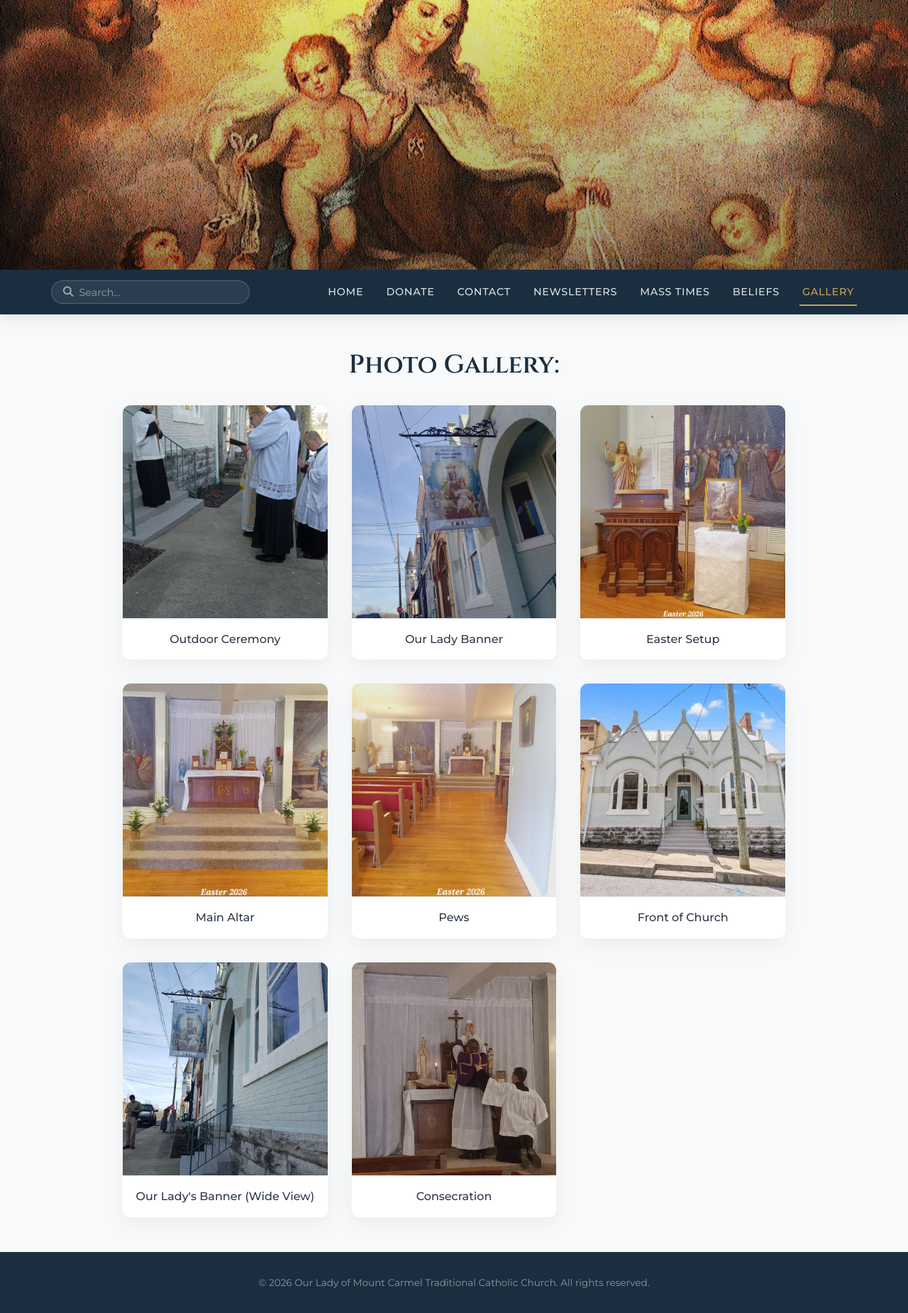
After one commit to MiguelWJerome/Veronica-Website, a Flask app: page /gallery in a window 1280 px wide. The commit adds this page. Shown: the whole page at 71% size. Run offline with Flask 3, Linux system fonts and the light colour scheme.

Commit message:
added gallery

```diff
--- a/app.py
+++ b/app.py
@@ -15,6 +15,10 @@ def home():
 def contact():
     return render_template('contact.html')
 
+@app.route('/gallery')
+def gallery():
+    return render_template('gallery.html')
+
 if __name__ == '__main__':
     # Run the application on localhost and port 2048
     print("Starting Flask application on http://localhost:2048...")
--- a/static/css/styles.css
+++ b/static/css/styles.css
@@ -355,6 +355,57 @@ body {
     border-top: 1px solid rgba(255, 255, 255, 0.05);
 }
 
+/* Gallery Styles */
+.gallery-section {
+    width: 100%;
+}
+
+.gallery-grid {
+    display: grid;
+    grid-template-columns: repeat(3, 1fr);
+    gap: 2rem;
+    margin-top: 2rem;
+}
+
+.gallery-card {
+    background-color: var(--bg-white);
+    border-radius: 12px;
+    box-shadow: var(--card-shadow);
+    overflow: hidden;
+    border: 1px solid rgba(0, 0, 0, 0.03);
+    transition: var(--transition-smooth);
+    display: flex;
+    flex-direction: column;
+}
+
+.gallery-card:hover {
+    transform: translateY(-5px);
+    box-shadow: 0 15px 35px rgba(0, 0, 0, 0.08);
+}
+
+.gallery-img {
+    width: 100%;
+    height: 300px;
+    object-fit: cover;
+    display: block;
+    transition: var(--transition-smooth);
+}
+
+.gallery-card:hover .gallery-img {
+    transform: scale(1.03);
+}
+
+.gallery-caption {
+    padding: 1rem;
+    font-size: 1rem;
+    font-weight: 500;
+    color: var(--text-dark);
+    text-align: center;
+    border-top: 1px solid var(--border-color);
+    background-color: var(--bg-white);
+    margin-top: auto;
+}
+
 /* Media Queries for Desktop and Mobile Responsiveness */
 @media (max-width: 900px) {
     .hero-banner {
@@ -363,6 +414,15 @@ body {
 
     .main-title {
         font-size: 1.8rem;
+    }
+
+    .gallery-grid {
+        grid-template-columns: repeat(2, 1fr);
+        gap: 1.5rem;
+    }
+
+    .gallery-img {
+        height: 250px;
     }
 }
 
@@ -431,6 +491,11 @@ body {
     .card-body {
         padding: 1.5rem;
     }
+
+    .gallery-grid {
+        grid-template-columns: 1fr;
+        gap: 1.25rem;
+    }
 }
 
 /* CSS Animation */
--- a/templates/contact.html
+++ b/templates/contact.html
@@ -43,7 +43,7 @@
                 <a href="#newsletters" class="nav-link">Newsletters</a>
                 <a href="#mass-times" class="nav-link">Mass times</a>
                 <a href="#beliefs" class="nav-link">Beliefs</a>
-                <a href="#gallery" class="nav-link">Gallery</a>
+                <a href="{{ url_for('gallery') }}" class="nav-link">Gallery</a>
             </div>
         </div>
     </nav>
@@ -61,7 +61,7 @@
                     <div style="margin-bottom: 1.5rem;">
                         <p class="church-name" style="margin-bottom: 0.5rem;"><i class="fa fa-phone icon-accent"></i> Contact info:</p>
                         <p style="font-size: 1.05rem; padding-left: 1.8rem;">
-                            <strong>Phone:</strong> Lee Speray <a href="tel:5025176550" class="external-link" style="color: var(--text-dark); border-bottom: none;">(502 - 517 - 6550)</a>
+                            <strong>Phone:</strong> Lee Speray <a href="tel:5025451730" class="external-link" style="color: var(--text-dark); border-bottom: none;">(502-545-1730)</a>
                         </p>
                         <p style="font-size: 1.05rem; padding-left: 1.8rem; margin-top: 0.5rem; color: var(--text-muted);">
                             <strong>Email:</strong> ( )
--- /dev/null
+++ b/templates/gallery.html
@@ -0,0 +1,122 @@
+<!DOCTYPE html>
+<html lang="en">
+<head>
+    <meta charset="UTF-8">
+    <meta name="viewport" content="width=device-width, initial-scale=1.0">
+    <title>Photo Gallery | Our Lady of Mount Carmel</title>
+    <meta name="description" content="Photo gallery for Our Lady of Mount Carmel Traditional Catholic Church in Harrodsburg, KY.">
+    <!-- Google Fonts -->
+    <link rel="preconnect" href="https://fonts.googleapis.com">
+    <link rel="preconnect" href="https://fonts.gstatic.com" crossorigin>
+    <link href="https://fonts.googleapis.com/css2?family=Cinzel:wght@400;600;700&family=Montserrat:wght@300;400;500;600&display=swap" rel="stylesheet">
+    <!-- CSS stylesheet -->
+    <link rel="stylesheet" href="{{ url_for('static', filename='css/styles.css') }}">
+    <!-- FontAwesome for icons -->
+    <link rel="stylesheet" href="https://cdnjs.cloudflare.com/ajax/libs/font-awesome/6.4.0/css/all.min.css">
+</head>
+<body>
+    <!-- Top Hero Banner Image -->
+    <header class="hero-banner">
+        <img src="{{ url_for('static', filename='images/homepage_cover.jpg') }}" alt="Our Lady of Mount Carmel Church Banner" class="hero-image">
+        <div class="hero-overlay"></div>
+    </header>
+
+    <!-- Navigation & Search Bar Wrapper -->
+    <nav class="navigation-bar">
+        <div class="nav-container">
+            <!-- Search Box -->
+            <div class="search-box">
+                <i class="fa fa-search search-icon"></i>
+                <input type="text" placeholder="Search..." aria-label="Search site">
+            </div>
+
+            <!-- Hamburger menu for mobile -->
+            <button class="menu-toggle" id="mobile-menu-btn" aria-label="Toggle Navigation Menu">
+                <i class="fa fa-bars"></i>
+            </button>
+
+            <!-- Navigation Links -->
+            <div class="nav-menu" id="nav-menu">
+                <a href="{{ url_for('home') }}" class="nav-link">Home</a>
+                <a href="#donate" class="nav-link">Donate</a>
+                <a href="{{ url_for('contact') }}" class="nav-link">Contact</a>
+                <a href="#newsletters" class="nav-link">Newsletters</a>
+                <a href="#mass-times" class="nav-link">Mass times</a>
+                <a href="#beliefs" class="nav-link">Beliefs</a>
+                <a href="{{ url_for('gallery') }}" class="nav-link active">Gallery</a>
+            </div>
+        </div>
+    </nav>
+
+    <!-- Main Content Area -->
+    <main class="content-container">
+        <section class="gallery-section">
+            <h1 class="main-title" style="text-align: center;">Photo Gallery:</h1>
+
+            <div class="gallery-grid">
+                <!-- Image 1 -->
+                <div class="gallery-card">
+                    <img src="{{ url_for('static', filename='images/outdoor_ceremony.jpg') }}" alt="Outdoor Ceremony" class="gallery-img">
+                    <div class="gallery-caption">Outdoor Ceremony</div>
+                </div>
+                <!-- Image 2 -->
+                <div class="gallery-card">
+                    <img src="{{ url_for('static', filename='images/our_lady_banner.jpg') }}" alt="Our Lady Banner" class="gallery-img">
+                    <div class="gallery-caption">Our Lady Banner</div>
+                </div>
+                <!-- Image 3 -->
+                <div class="gallery-card">
+                    <img src="{{ url_for('static', filename='images/easter_setup.jpg') }}" alt="Easter Setup" class="gallery-img">
+                    <div class="gallery-caption">Easter Setup</div>
+                </div>
+                <!-- Image 4 -->
+                <div class="gallery-card">
+                    <img src="{{ url_for('static', filename='images/main_altar.jpg') }}" alt="Main Altar" class="gallery-img">
+                    <div class="gallery-caption">Main Altar</div>
+                </div>
+                <!-- Image 5 -->
+                <div class="gallery-card">
+                    <img src="{{ url_for('static', filename='images/pews.jpg') }}" alt="Pews" class="gallery-img">
+                    <div class="gallery-caption">Pews</div>
+                </div>
+                <!-- Image 6 -->
+                <div class="gallery-card">
+                    <img src="{{ url_for('static', filename='images/front_of_church.jpg') }}" alt="Front of Church" class="gallery-img">
+                    <div class="gallery-caption">Front of Church</div>
+                </div>
+                <!-- Image 7 -->
+                <div class="gallery-card">
+                    <img src="{{ url_for('static', filename='images/our_lady_banner_wide.jpg') }}" alt="Our Lady's Banner (Wide View)" class="gallery-img">
+                    <div class="gallery-caption">Our Lady's Banner (Wide View)</div>
+                </div>
+                <!-- Image 8 -->
+                <div class="gallery-card">
+                    <img src="{{ url_for('static', filename='images/consecration.png') }}" alt="Consecration" class="gallery-img">
+                    <div class="gallery-caption">Consecration</div>
+                </div>
+            </div>
+        </section>
+    </main>
+
+    <!-- Footer -->
+    <footer class="footer">
+        <p>&copy; 2026 Our Lady of Mount Carmel Traditional Catholic Church. All rights reserved.</p>
+    </footer>
+
+    <!-- Simple JS to toggle responsive mobile menu -->
+    <script>
+        const mobileMenuBtn = document.getElementById('mobile-menu-btn');
+        const navMenu = document.getElementById('nav-menu');
+
+        mobileMenuBtn.addEventListener('click', () => {
+            navMenu.classList.toggle('active');
+            const icon = mobileMenuBtn.querySelector('i');
+            if (navMenu.classList.contains('active')) {
+                icon.className = 'fa fa-times';
+            } else {
+                icon.className = 'fa fa-bars';
+            }
+        });
+    </script>
+</body>
+</html>
--- a/templates/home.html
+++ b/templates/home.html
@@ -43,7 +43,7 @@
                 <a href="#newsletters" class="nav-link">Newsletters</a>
                 <a href="#mass-times" class="nav-link">Mass times</a>
                 <a href="#beliefs" class="nav-link">Beliefs</a>
-                <a href="#gallery" class="nav-link">Gallery</a>
+                <a href="{{ url_for('gallery') }}" class="nav-link">Gallery</a>
             </div>
         </div>
     </nav>
```
Also changed, not shown: static/images/consecration.png (added), static/images/easter_setup.jpg (added), static/images/front_of_church.jpg (added), static/images/main_altar.jpg (added), static/images/our_lady_banner.jpg (added), static/images/our_lady_banner_wide.jpg (added), static/images/outdoor_ceremony.jpg (added), static/images/pews.jpg (added).
